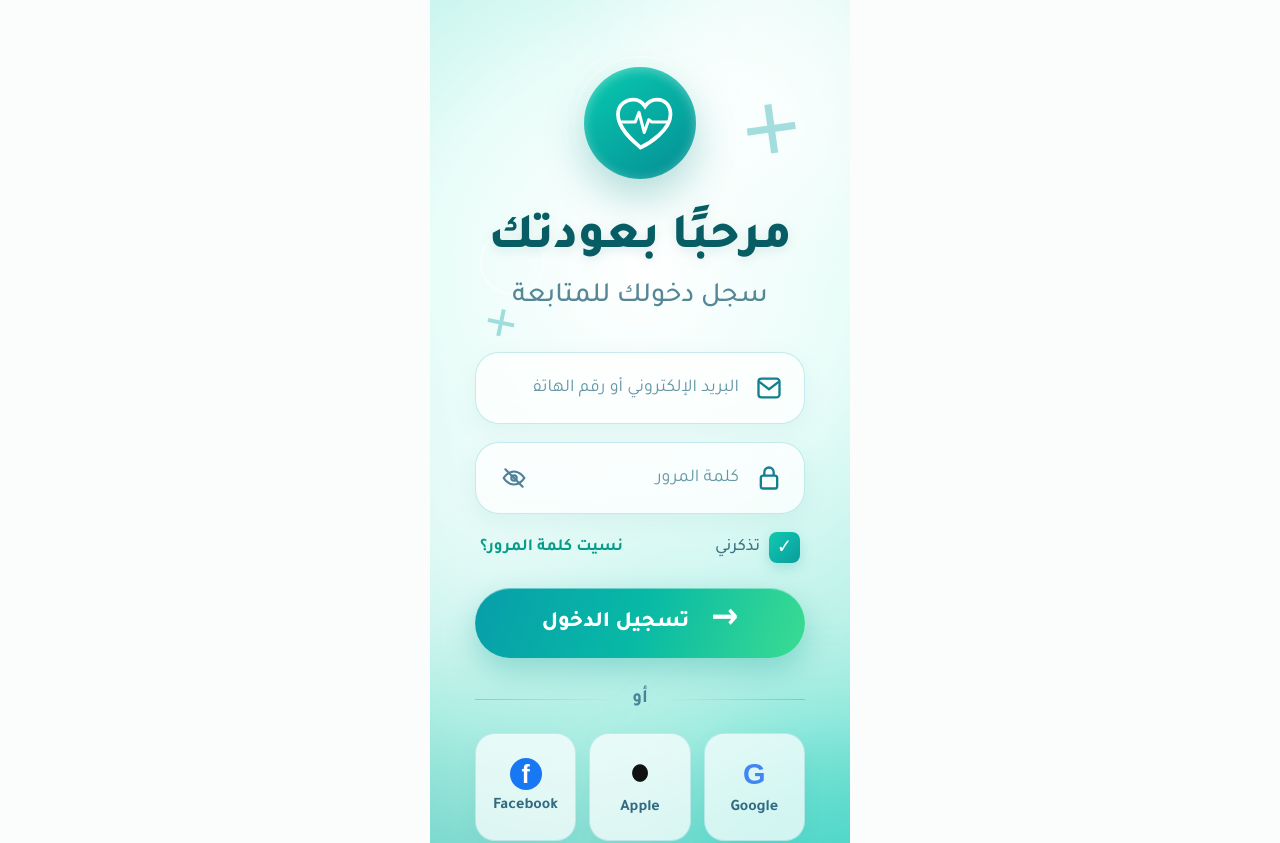
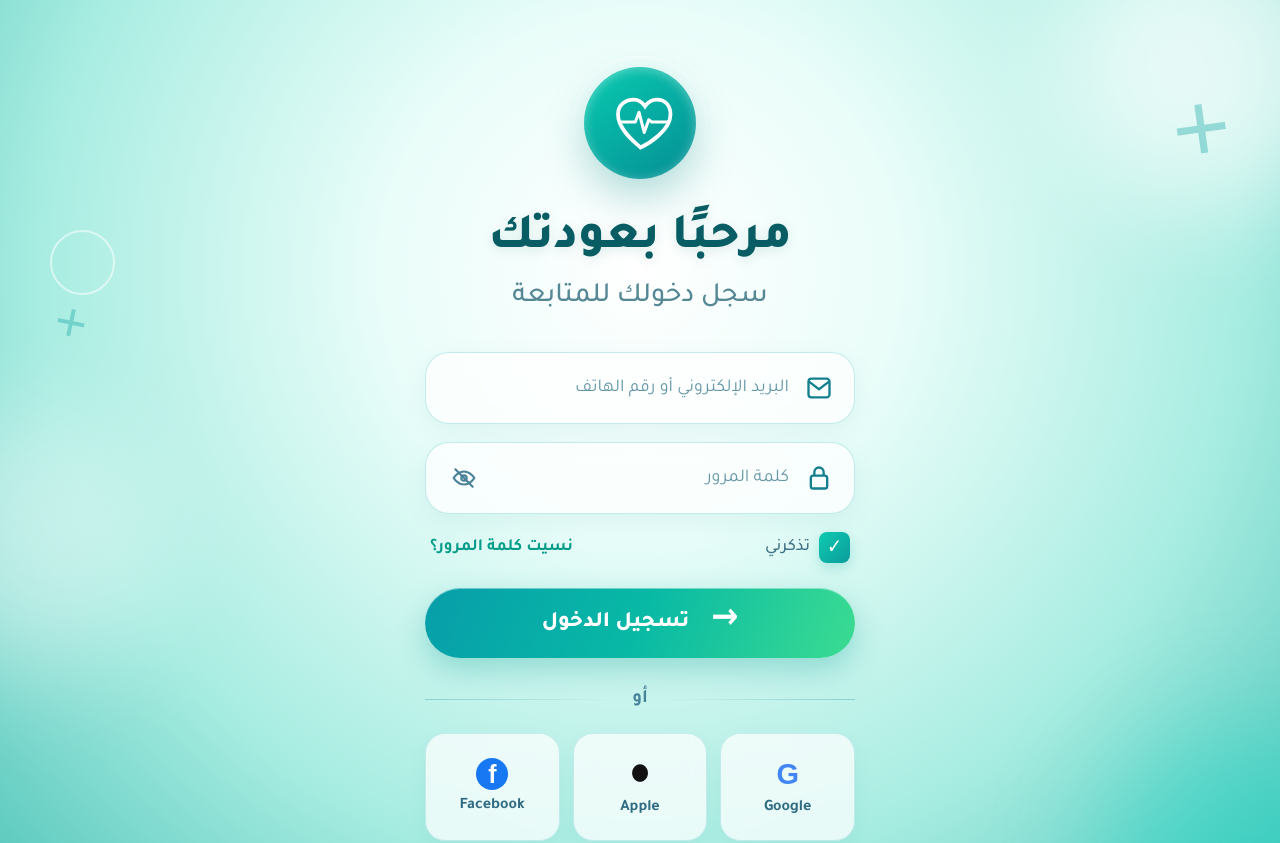
Before and after one commit to saedhamdy660-wq/nabd-alamal-frontend, a React (Vite) app: page /login in a window 1280 px wide. Shown: the top 843 px of the page. Built offline with nearby package versions, Linux system fonts and the light colour scheme.

Commit message:
Update index.css

```diff
--- a/src/index.css
+++ b/src/index.css
@@ -1279,3 +1279,6 @@ label.field-label {
     font-size: 12px;
   }
 }
+.app-shell:has(.login-page) {
+  max-width: 100%;
+}
```
